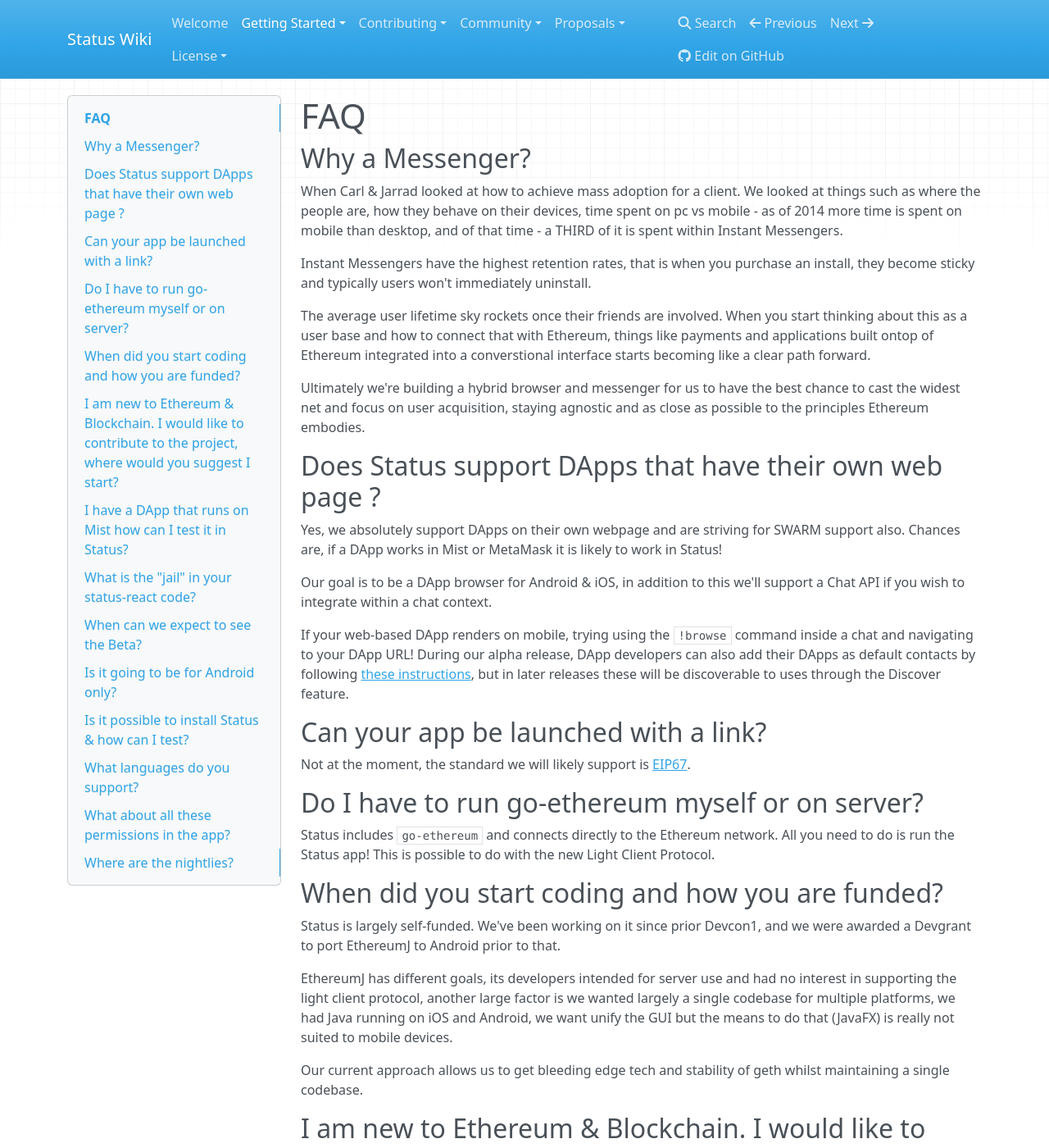
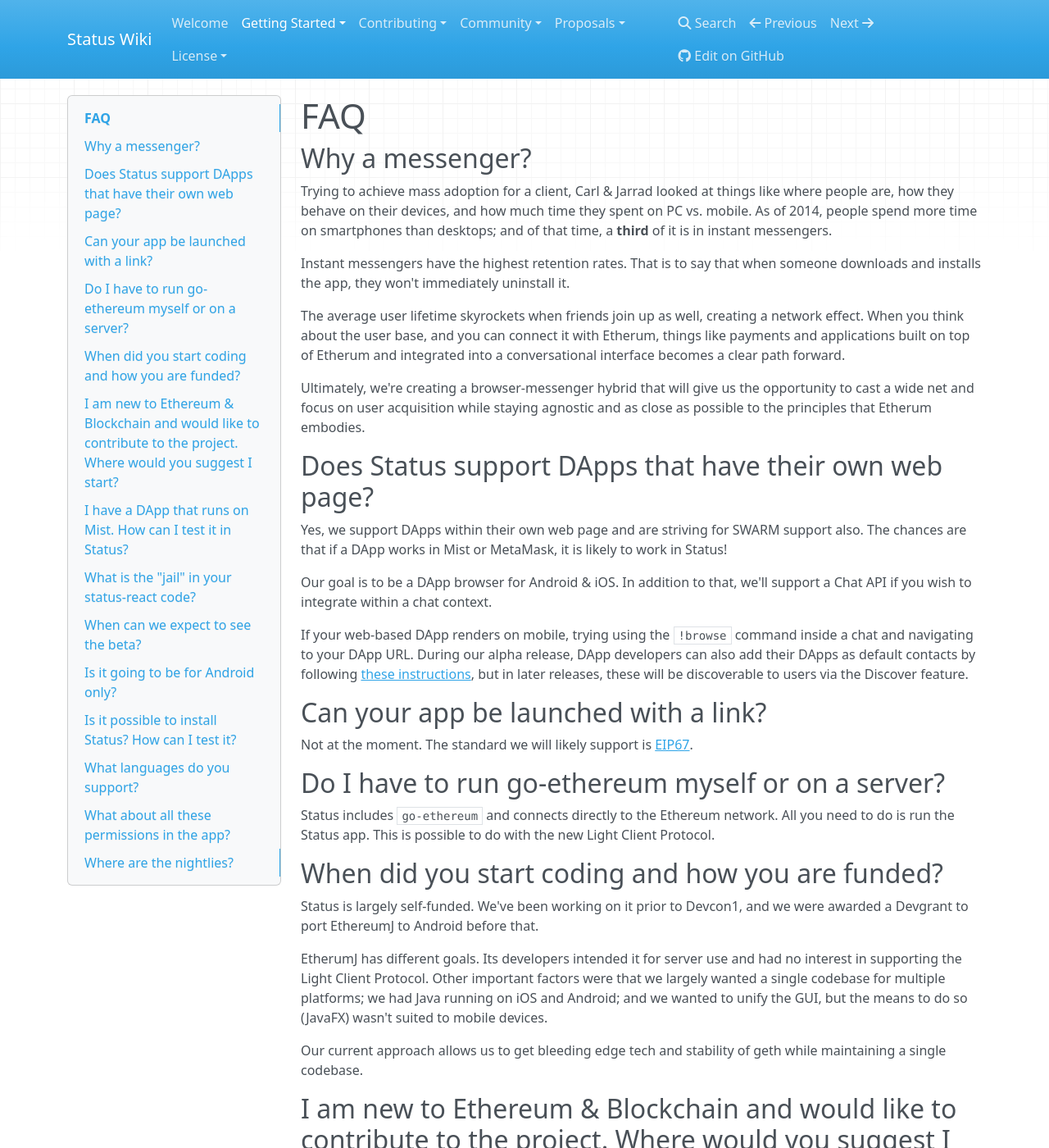
Before and after one commit to status-im/wiki.status.im, an MkDocs documentation site: the page built from docs/getting-started/faq.md, in a window 1280 px wide and 1400 px high. Shown: the whole window at 82% size. Built offline with MkDocs 1.6.1, drawn with Linux system fonts in a browser that asks for light colours; nearby versions of some CDN libraries; old or Windows-style settings are respelled for this version of MkDocs; some of the changed text lies outside the part shown.

Commit message:
Corrections to faq.md
Made some grammatical and punctuation changes to the FAQ.

```diff
--- a/docs/getting-started/faq.md
+++ b/docs/getting-started/faq.md
@@ -1,41 +1,41 @@
 # FAQ
 
-## Why a Messenger?
+## Why a messenger?
 
-When Carl & Jarrad looked at how to achieve mass adoption for a client. We looked at things such as where the people are, how they behave on their devices, time spent on pc vs mobile - as of 2014 more time is spent on mobile than desktop, and of that time - a THIRD of it is spent within Instant Messengers.
+Trying to achieve mass adoption for a client, Carl & Jarrad looked at things like where people are, how they behave on their devices, and how much time they spent on PC vs. mobile. As of 2014, people spend more time on smartphones than desktops; and of that time, a **third** of it is in instant messengers.
 
-Instant Messengers have the highest retention rates, that is when you purchase an install, they become sticky and typically users won't immediately uninstall.
+Instant messengers have the highest retention rates. That is to say that when someone downloads and installs the app, they won't immediately uninstall it.
 
-The average user lifetime sky rockets once their friends are involved. When you start thinking about this as a user base and how to connect that with Ethereum, things like payments and applications built ontop of Ethereum integrated into a converstional interface starts becoming like a clear path forward.
+The average user lifetime skyrockets when friends join up as well, creating a network effect. When you think about the user base, and you can connect it with Etherum, things like payments and applications built on top of Etherum and integrated into a conversational interface becomes a clear path forward.
 
-Ultimately we're building a hybrid browser and messenger for us to have the best chance to cast the widest net and focus on user acquisition, staying agnostic and as close as possible to the principles Ethereum embodies.
+Ultimately, we're creating a browser-messenger hybrid that will give us the opportunity to cast a wide net and focus on user acquisition while staying agnostic and as close as possible to the principles that Etherum embodies.
 
-## Does Status support DApps that have their own web page ?
+## Does Status support DApps that have their own web page?
 
-Yes, we absolutely support DApps on their own webpage and are striving for SWARM support also. Chances are, if a DApp works in Mist or MetaMask it is likely to work in Status!
+Yes, we support DApps within their own web page and are striving for SWARM support also. The chances are that if a DApp works in Mist or MetaMask, it is likely to work in Status!
 
-Our goal is to be a DApp browser for Android & iOS, in addition to this we'll support a Chat API if you wish to integrate within a chat context.
+Our goal is to be a DApp browser for Android & iOS. In addition to that, we'll support a Chat API if you wish to integrate within a chat context.
 
-If your web-based DApp renders on mobile, trying using the `!browse` command inside a chat and navigating to your DApp URL! During our alpha release, DApp developers can also add their DApps as default contacts by following [these instructions](../contributing/development/adding-dapps.md), but in later releases these will be discoverable to uses through the Discover feature.
+If your web-based DApp renders on mobile, trying using the `!browse` command inside a chat and navigating to your DApp URL. During our alpha release, DApp developers can also add their DApps as default contacts by following [these instructions](../contributing/development/adding-dapps.md), but in later releases, these will be discoverable to users via the Discover feature.
 
 
 ## Can your app be launched with a link?
 
-Not at the moment, the standard we will likely support is [EIP67](https://github.com/ethereum/EIPs/issues/67).
+Not at the moment. The standard we will likely support is [EIP67](https://github.com/ethereum/EIPs/issues/67).
 
-## Do I have to run go-ethereum myself or on server?
+## Do I have to run go-ethereum myself or on a server?
 
-Status includes `go-ethereum` and connects directly to the Ethereum network. All you need to do is run the Status app! This is possible to do with the new Light Client Protocol.
+Status includes `go-ethereum` and connects directly to the Ethereum network. All you need to do is run the Status app. This is possible to do with the new Light Client Protocol.
 
 ## When did you start coding and how you are funded?
 
-Status is largely self-funded.  We've been working on it since prior Devcon1, and we were awarded a Devgrant to port EthereumJ to Android prior to that.
+Status is largely self-funded.  We've been working on it prior to Devcon1, and we were awarded a Devgrant to port EthereumJ to Android before that.
 
-EthereumJ has different goals, its developers intended for server use and had no interest in supporting the light client protocol, another large factor is we wanted largely a single codebase for multiple platforms, we had Java running on iOS and Android, we want unify the GUI but the means to do that (JavaFX) is really not suited to mobile devices.
+EtherumJ has different goals. Its developers intended it for server use and had no interest in supporting the Light Client Protocol. Other important factors were that we largely wanted a single codebase for multiple platforms; we had Java running on iOS and Android; and we wanted to unify the GUI, but the means to do so (JavaFX) wasn't suited to mobile devices.
 
-Our current approach allows us to get bleeding edge tech and stability of geth whilst maintaining a single codebase.
+Our current approach allows us to get bleeding edge tech and stability of geth while maintaining a single codebase.
 
-## I am new to Ethereum & Blockchain. I would like to contribute to the project, where would you suggest I start?
+## I am new to Ethereum & Blockchain and would like to contribute to the project. Where would you suggest I start?
 
 To get up to speed with Ethereum, here are a few resources to get you started:
 
@@ -46,30 +46,30 @@ To get up to speed with Ethereum, here are a few resources to get you started:
 
 For Status - please take a look under the [Contributing Section](../index.md#how-to-contribute), and ask us about it [on Slack](https://status.im) (we're friendly people!)
 
-## I have a DApp that runs on Mist how can I test it in Status?
+## I have a DApp that runs on Mist. How can I test it in Status?
 
-So each chat context has a command !browse - allowing users to access a webview (you can imagine this as a bit like a browser tab), so much in the same way as mist. In terms of integration/compatibility nothing is required on your end to do that if it already works in Mist.
+Each chat context has a command !browse - that allows users to access a web view (imagine this as a bit like a browser tab), much in the same way as Mist. Regarding integration & compatibility, nothing is required on your end if it already works in Mist.
 
-That said, looking beyond the alpha, we'll have developer tooling, and a way for DApp developers to have profiles for theirs DApps (this then makes them discoverable through the 'Discover' feature), along with the Chat API for Developers who want to integrate through a conversational UI rather than (or in addition to) webview.
+Looking beyond the alpha, we'll have developer tooling and a way for DApp developers to have profiles for theirs DApps (making them discoverable through the 'Discover' feature), along with the Chat API for developers who want to integrate through a conversational UI rather than (or in addition to) web view.
 
 ##  What is the "jail" in your status-react code?
 
-When the Chat API is ready to use, your javascript code is executed in Otto VM  [https://github.com/robertkrimen/otto](https://github.com/robertkrimen/otto)  this is the same javascript engine `go-ethereum` uses. That way your code is executed in a "jail" and shouldn't interfere with the rest of Status. At least, that's the theory, at the moment we have no implementation of the halting problem, but we will.
+When the Chat API is ready to use, your javascript code is executed in Otto VM  [https://github.com/robertkrimen/otto](https://github.com/robertkrimen/otto), the same javascript engine that `go-ethereum` uses. In theory, when the code is executed in a "jail", it shouldn't interfere with the rest of Status. At the moment we have no implementation of the halting problem, but we will.
 
-For web DApps, we rely on the webview to correctly jail javascript.
+For web DApps, we rely on the web view to correctly jail javascript.
 
-## When can we expect to see the Beta?
-The first release of our alpha was at the very beginning of Q1 2017, beta will come end of Q1 or early Q2 2017 with developer tooling, bug fixes & the ability for DApps to integrate within a chat context.
+## When can we expect to see the beta?
+The first release of our alpha was at the very beginning of Q1 2017. The beta will come at the end of Q1 or early Q2 2017 with developer tooling, bug fixes, and the ability for DApps to integrate within a chat context.
 
 ## Is it going to be for Android only?
 
 No, we support Android & iOS.
 
-## Is it possible to install Status & how can I test?
+## Is it possible to install Status? How can I test it?
 
-At the moment you have to [build it yourself](../contributing/development/building-status.md), we are just fixing some bugs before first alpha release to the early access subscribers which signed up on our website [https://status.im](https://status.im) - alternatively there are some binaries floating around the Slack now.
+At the moment you have to [build it yourself](../contributing/development/building-status.md). We are fixing some bugs before the first alpha release to the early access subscribers that signed up on our website [https://status.im](https://status.im). Alternatively, there are some binaries floating around the Slack now.
 
-Soon we'll have our alpha test on Google Play & Testflight. Currently Status has been tested on:
+Soon we'll have our alpha test on Google Play & Testflight. Currently, Status has been tested on:
 
 - LG Nexus 5X
 - Samsung Galaxy Nexus
@@ -83,23 +83,23 @@ Soon we'll have our alpha test on Google Play & Testflight. Currently Status has
 
 ## What languages do you support?
 
-We’re currently supporting 30 languages — this includes; English, 官話, 官话, 廣東話, 上海话, Nederlands, Français, Deutsch, हिन्दी, Magyar, Italiano, 日本語, 한국어, Polski, Português brasileiro, Português europeu, Română, Slovenski, Español, Español (Latin-America), Swahili, Svenska, Suisse française, Schweizerdeutsch, Svizzera Italiana, ภาษาไทย, Türkçe, русский, українська, اُردُو & Tiếng Việt!
+We’re currently supporting 30 languages — this includes: English, 官話, 官话, 廣東話, 上海话, Nederlands, Français, Deutsch, हिन्दी, Magyar, Italiano, 日本語, 한국어, Polski, Português brasileiro, Português europeu, Română, Slovenski, Español, Español (Latin-America), Swahili, Svenska, Suisse française, Schweizerdeutsch, Svizzera Italiana, ภาษาไทย, Türkçe, русский, українська, اُردُو & Tiếng Việt!
 
-If you see a typo, mistranslation or something missing, don't hesitate to let us know [via the Status Slack](http://slack.status.im), or fix it yourself using our [Translation Guide!](../contributing/translations.md)
+If you see a typo, mistranslation, or something missing, don't hesitate to let us know [via the Status Slack](http://slack.status.im), or fix it yourself using our [Translation Guide!](../contributing/translations.md)
 
 ## What about all these permissions in the app?
 
-Permissions are always a hot topic for apps, we hate the way we’re doing them too. The good news is it’s only like this for alpha and in production we’ll make permission usage on-demand. At the moment there’s many moving parts and a bunch of react-native dependencies (and Instabug) which don’t have code to ask on-demand. Thanks for understanding!
+Permissions are always a hot topic for apps. We hate the way we’re doing them too. The good news is it’s only like this for alpha, and in production, we’ll make permission usage on-demand. At the moment, there are many moving parts and a bunch of react-native dependencies (and Instabug) which don’t have code to ask on-demand. Thanks for understanding!
 
-**Contacts, SMS, Telephone** — these are for an optional step of phone contact synchronisation. We don’t use them unless you tap on the phone sync request message.
+**Contacts, SMS, and telephone permissions** are for an optional step of phone contact synchronization. We don’t use them unless you tap on the phone sync request message.
 
-**Location** — Currently used for our toy !location command. Our aim is to provide this to DApps For things like sharing location with friends, ordering food, or self-driving cars.
+**Location permissions** are used for our toy !location command. Our aim is to provide this to DApps for things like sharing location with friends, ordering food, or self-driving cars.
 
-**Microphone** — In this version, we don’t need it, it’s there because we intended to send audio messages over Whisper, in practice this was a bad idea. We still intend to offer Audio messages in Beta so it’s going to stay. It is also used in Instabug which we use to collect feedback.
+**Microphone permissions,** while not needed in this version, are included because we intended to send audio messages over Whisper. In practice, it was a bad idea. We plan to offer audio messages in the beta, however, so it will stay included. It is also used in Instabug which we use to collect feedback.
 
-**Storage** — We need a place to put the blockchain data.
+**Storage permissions** are required to store blockchain data.
 
-**Camera** — We use this for setting your profile picture and for reading QR codes.
+**Camera permissions** are required to set up a profile picture and for reading QR codes.
 
 ## Where are the nightlies?
 
```
